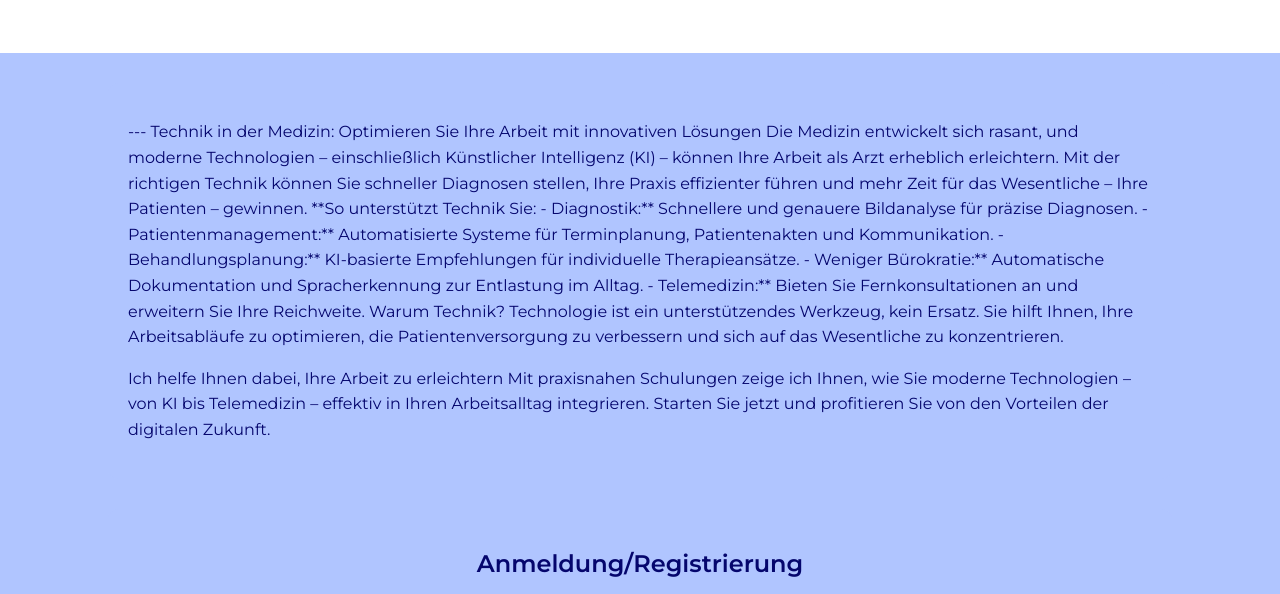
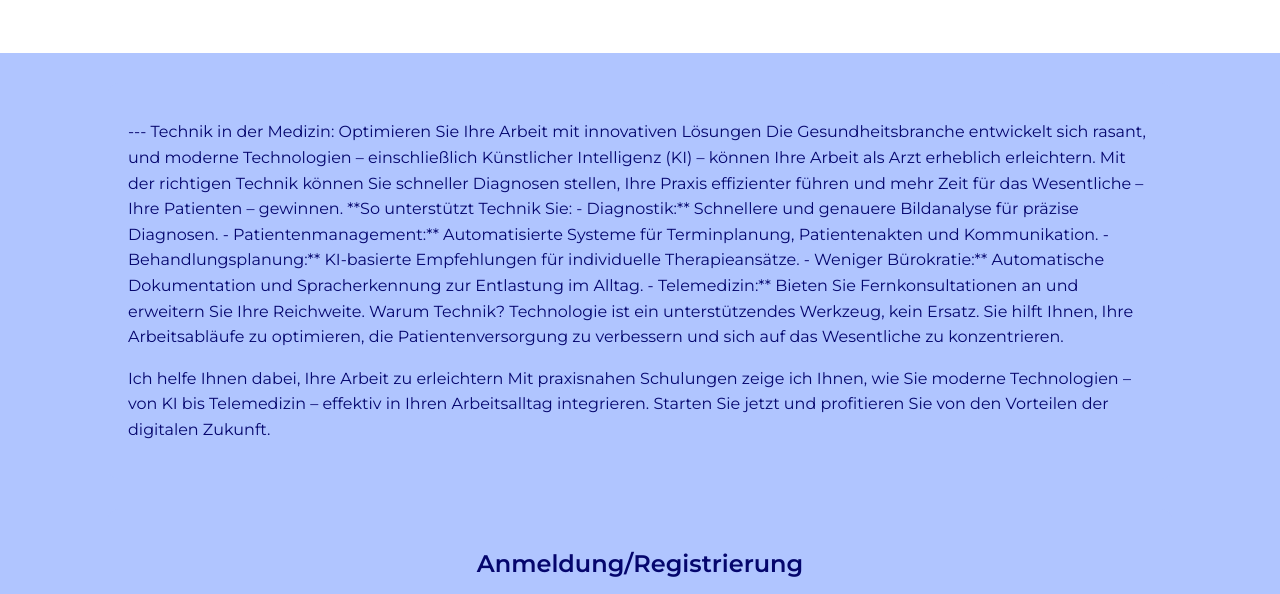
Before and after one commit to padietzelu/websitebuchclub, a plain HTML site: page index.html in a window 1280 px wide. Shown: the part 150-744 px from the top of the page. Drawn offline with Linux system fonts and the light colour scheme.

Commit message:
Update index.html

```diff
--- a/index.html
+++ b/index.html
@@ -130,7 +130,7 @@
 
 Technik in der Medizin: Optimieren Sie Ihre Arbeit mit innovativen Lösungen
 
-Die Medizin entwickelt sich rasant, und moderne Technologien – einschließlich Künstlicher Intelligenz (KI) – können Ihre Arbeit als Arzt erheblich erleichtern. Mit der richtigen Technik können Sie schneller Diagnosen stellen, Ihre Praxis effizienter führen und mehr Zeit für das Wesentliche – Ihre Patienten – gewinnen.
+Die Gesundheitsbranche entwickelt sich rasant, und moderne Technologien – einschließlich Künstlicher Intelligenz (KI) – können Ihre Arbeit als Arzt erheblich erleichtern. Mit der richtigen Technik können Sie schneller Diagnosen stellen, Ihre Praxis effizienter führen und mehr Zeit für das Wesentliche – Ihre Patienten – gewinnen.
 
 **So unterstützt Technik Sie:
 - Diagnostik:** Schnellere und genauere Bildanalyse für präzise Diagnosen.
```
